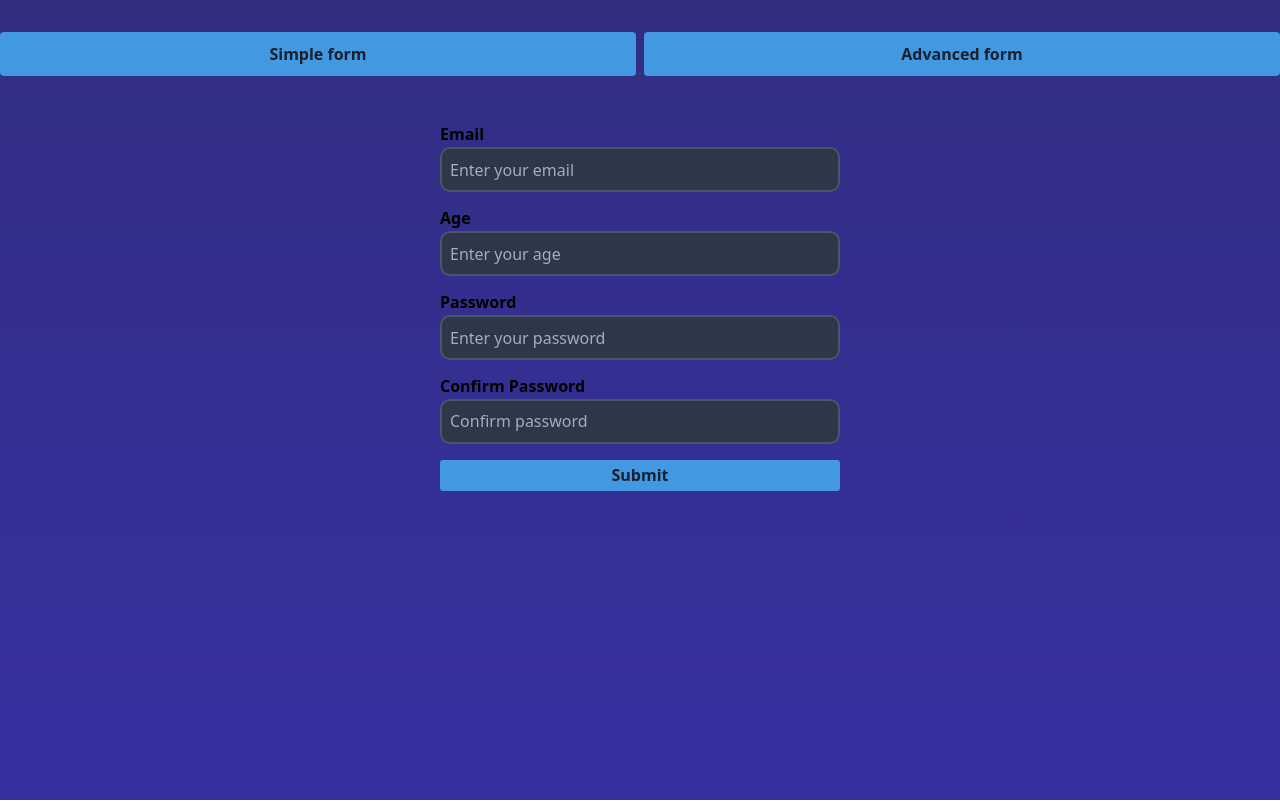
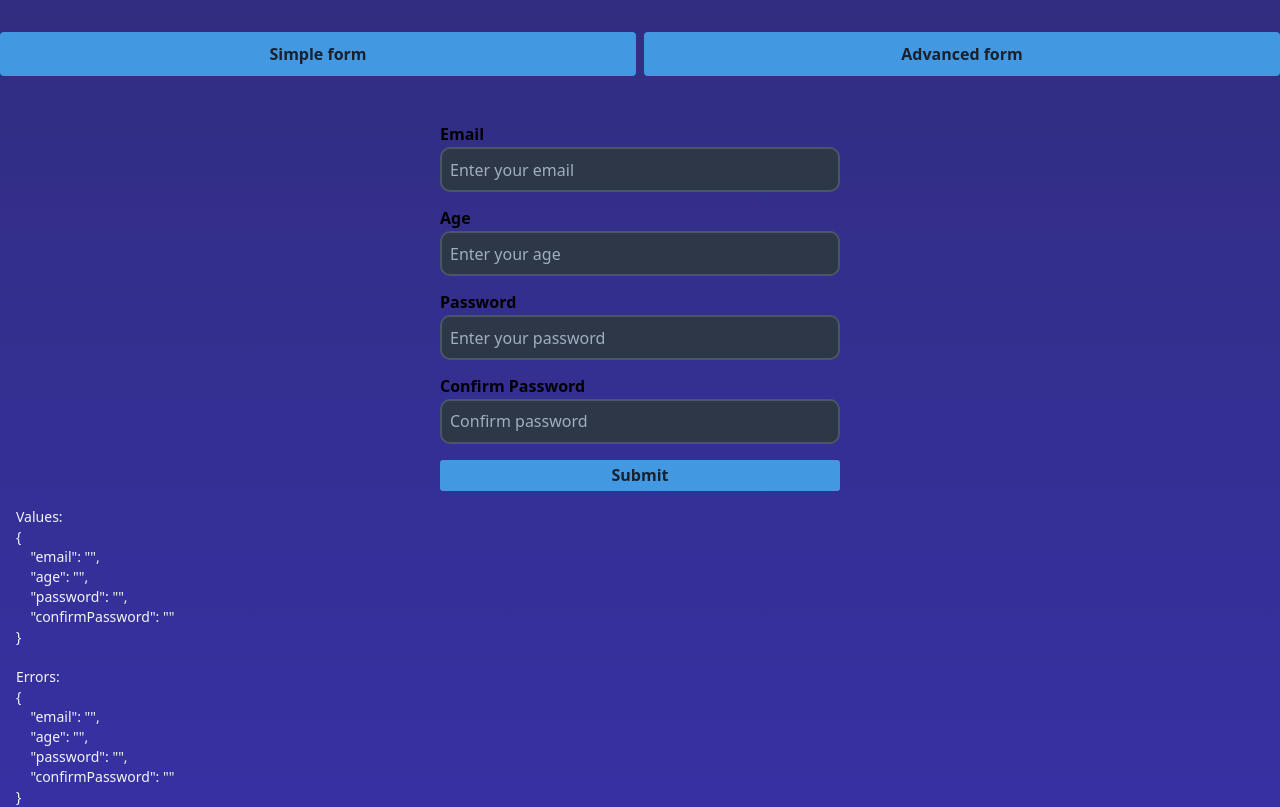
Before and after one commit to maxzz/forms-formik, a React (Vite) app: page / in a window 1280 px wide. Built offline with nearby package versions, Linux system fonts and the light colour scheme.

Commit message:
WIP. formik. Form1. add display for values and errors

```diff
--- a/src/components/Form1/index.tsx
+++ b/src/components/Form1/index.tsx
@@ -16,9 +16,7 @@ const onSubmit = async (values: Values, actions: FormikHelpers<Values>) => {
 };
 
 export function Form1() {
-    const {
-        values, errors, touched, isSubmitting, handleBlur, handleChange, handleSubmit,
-    } = useFormik({
+    const { values, errors, touched, isSubmitting, handleBlur, handleChange, handleSubmit, } = useFormik<Values>({
         initialValues: {
             email: '',
             age: '',
@@ -28,10 +26,10 @@ export function Form1() {
         validationSchema: basicSchema,
         onSubmit,
     });
-
     console.log(errors);
 
     return (
+        <>
             <form onSubmit={handleSubmit} autoComplete="off">
 
                 <label htmlFor="email">Email</label>
@@ -42,7 +40,8 @@ export function Form1() {
                     type="email"
                     placeholder="Enter your email"
                     onBlur={handleBlur}
-                className={errors.email && touched.email ? "input-error" : ""} />
+                    className={errors.email && touched.email ? "input-error" : ""}
+                />
                 {errors.email && touched.email && <p className="error">{errors.email}</p>}
 
                 <label htmlFor="age">Age</label>
@@ -53,7 +52,8 @@ export function Form1() {
                     value={values.age}
                     onChange={handleChange}
                     onBlur={handleBlur}
-                className={errors.age && touched.age ? "input-error" : ""} />
+                    className={errors.age && touched.age ? "input-error" : ""}
+                />
                 {errors.age && touched.age && <p className="error">{errors.age}</p>}
 
                 <label htmlFor="password">Password</label>
@@ -64,7 +64,8 @@ export function Form1() {
                     value={values.password}
                     onChange={handleChange}
                     onBlur={handleBlur}
-                className={errors.password && touched.password ? "input-error" : ""} />
+                    className={errors.password && touched.password ? "input-error" : ""}
+                />
                 {errors.password && touched.password && <p className="error">{errors.password}</p>}
 
                 <label htmlFor="confirmPassword">Confirm Password</label>
@@ -75,12 +76,19 @@ export function Form1() {
                     value={values.confirmPassword}
                     onChange={handleChange}
                     onBlur={handleBlur}
-                className={errors.confirmPassword && touched.confirmPassword ? "input-error" : ""} />
+                    className={errors.confirmPassword && touched.confirmPassword ? "input-error" : ""}
+                />
                 {errors.confirmPassword && touched.confirmPassword && <p className="error">{errors.confirmPassword}</p>}
 
                 <button disabled={isSubmitting} type="submit">
                     Submit
                 </button>
             </form>
+
+            <div className="px-4 text-slate-100 whitespace-pre">
+                {`Values:\n${JSON.stringify(values, null, 4)}\n\n`}
+                {`Errors:\n${JSON.stringify(values, null, 4)}`}
+            </div>
+        </>
     );
 }
```
Lines whose indentation alone changed are shown as unchanged.
